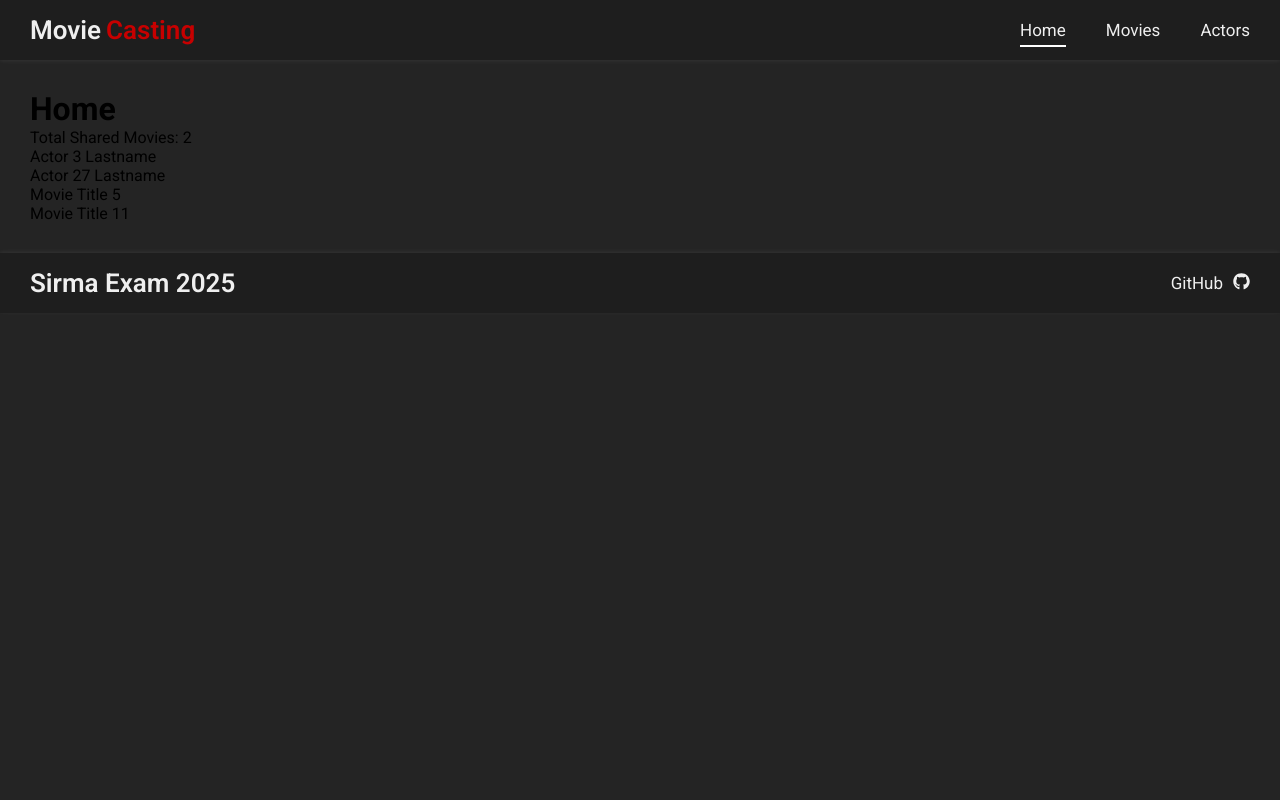
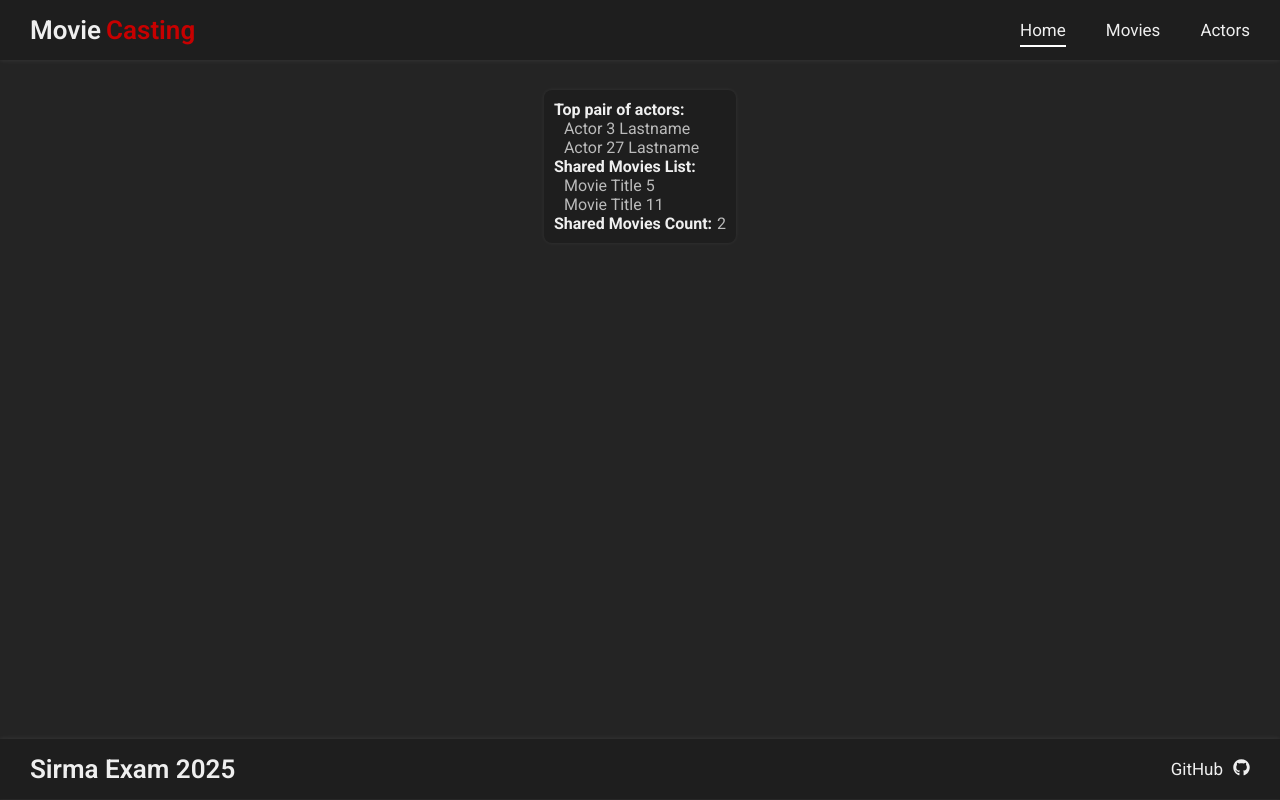
Before and after one commit to nikolai-dimitrov/Sirma-Movie-App, a React (Vite) app in the folder Sirma-Movie-App/: page / in a window 1280 px wide. Built offline with nearby package versions, Linux system fonts and the light colour scheme.

Commit message:
feat: implement very simple homepage ui

```diff
--- a/Sirma-Movie-App/src/components/Home/Home.jsx
+++ b/Sirma-Movie-App/src/components/Home/Home.jsx
@@ -3,6 +3,7 @@ import { MovieContext } from '../../contexts/MovieContext';
 
 import { getTopActorPair } from '../../utils//actorsPairMoviesMapper';
 
+import styles from './home.module.css'
 export const Home = () => {
     const { data, moviesMappedWithRoles } = useContext(MovieContext);
     const [topActorPair, setTopActorPair] = useState([]);
@@ -19,14 +20,30 @@ export const Home = () => {
     const sharedMoviesCount = moviesPlayed?.length;
 
     return (
-        <>
-            <h1>Home</h1>
-            <p>Total Shared Movies: {sharedMoviesCount}</p>
-            <p>{firstActor?.FullName}</p>
-            <p>{secondActor?.FullName}</p>
-            {moviesPlayed?.map((currentMovie) => (
-                <p key={currentMovie.ID}>{currentMovie.Title}</p>
-            ))}
-        </>
+        <section className={styles.home}>
+            <article>
+                <div className={styles.actorsInformationContainer}>
+                    <h4>Top pair of actors:</h4>
+                    <div>
+                        <p>{firstActor?.FullName}</p>
+                        <p>{secondActor?.FullName}</p>
+                    </div>
+                </div>
+                <ul className={styles.moviesInformationContainer}>
+                    <h4>Shared Movies List:</h4>
+                    {moviesPlayed?.map((currentMovie) => (
+                        <li key={currentMovie.ID}>
+                            <p>
+                                {currentMovie.Title}
+                            </p>
+                        </li>
+                    ))}
+                </ul>
+                <div className={styles.moviesCountContainer}>
+                    <h4>Shared Movies Count: </h4>
+                    <p>{sharedMoviesCount}</p>
+                </div>
+            </article>
+        </section>
     )
 }
--- /dev/null
+++ b/Sirma-Movie-App/src/components/Home/home.module.css
@@ -0,0 +1,31 @@
+.home {
+	height: calc(100vh - 181px);
+	color: var(--primary-color);
+}
+
+.home article {
+	padding: 10px 10px;
+	position: absolute;
+	left: 50%;
+	transform: translateX(-50%);
+	background-color: #1e1e1e;
+	border-radius: 8px;
+	box-shadow: 0px 0px 4px rgb(255 255 255 / 7%);
+}
+.actorsInformationContainer p,
+.moviesInformationContainer p {
+	padding-left: 10px;
+}
+
+.home h4 {
+	color: var(--primary-color);
+}
+
+.home p {
+	color: #bbbbbb;
+}
+
+.moviesCountContainer {
+	display: flex;
+	gap: 5px;
+}
```
